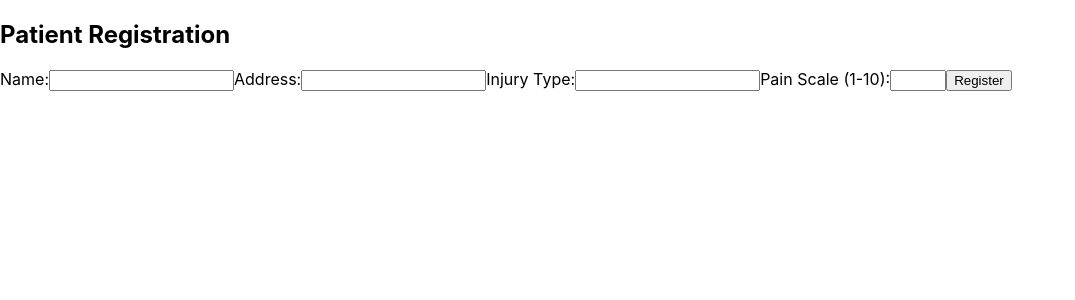
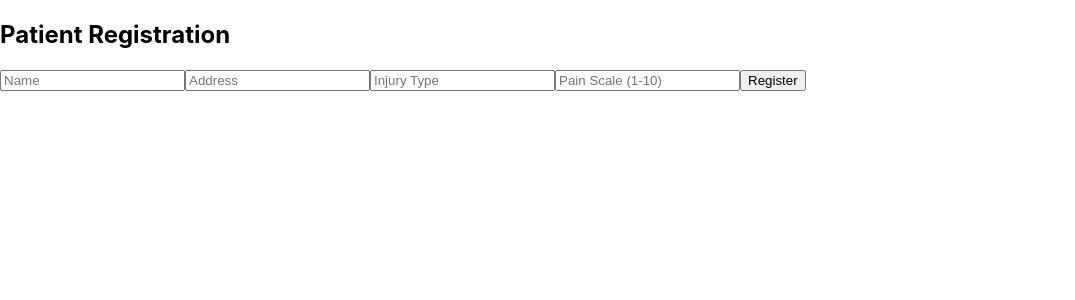
Before and after one commit to aidan-elliot/emergency_waitlist, a React (Create React App) app: page /register-patient in a window 1280 px wide. Shown: the top 300 px of the page, without its empty margins (0-1075 px from the left). Built offline with nearby package versions, Linux system fonts and the light colour scheme.

Commit message:
Chaged registration

```diff
--- a/package.json
+++ b/package.json
@@ -11,6 +11,7 @@
     "@testing-library/jest-dom": "^5.17.0",
     "@testing-library/react": "^13.4.0",
     "@testing-library/user-event": "^13.5.0",
+    "body-parser": "^1.20.2",
     "cors": "^2.8.5",
     "express": "^4.18.2",
     "lodash": "^4.17.21",
--- a/src/PatientRegistration.js
+++ b/src/PatientRegistration.js
@@ -1,5 +1,4 @@
 import React, { useState } from 'react';
-import './App.css';
 
 function PatientRegistration() {
   const [patientInfo, setPatientInfo] = useState({
@@ -8,7 +7,6 @@ function PatientRegistration() {
     injuryType: '',
     painScale: '',
   });
-  const [assignedCode, setAssignedCode] = useState(null);
   const [registrationStatus, setRegistrationStatus] = useState('');
 
   const handleChange = (e) => {
@@ -31,9 +29,8 @@ function PatientRegistration() {
       if (!response.ok) {
         throw new Error(`HTTP error! status: ${response.status}`);
       }
-      const data = await response.json();
-      setAssignedCode(data.loginCode);
-      setRegistrationStatus('Registration Successful. Your assigned code is displayed below.');
+      await response.json();
+      setRegistrationStatus('Registration Successful.');
     } catch (error) {
       console.error('There was a problem with the fetch operation:', error);
       setRegistrationStatus('Registration Failed. Please try again.');
@@ -44,26 +41,13 @@ function PatientRegistration() {
     <div className="patient-registration">
       <h2>Patient Registration</h2>
       <form onSubmit={handleSubmit}>
-        <label>
-          Name:
-          <input type="text" name="name" value={patientInfo.name} onChange={handleChange} required />
-        </label>
-        <label>
-          Address:
-          <input type="text" name="address" value={patientInfo.address} onChange={handleChange} required />
-        </label>
-        <label>
-          Injury Type:
-          <input type="text" name="injuryType" value={patientInfo.injuryType} onChange={handleChange} required />
-        </label>
-        <label>
-          Pain Scale (1-10):
-          <input type="number" name="painScale" min="1" max="10" value={patientInfo.painScale} onChange={handleChange} required />
-        </label>
+        <input type="text" name="name" placeholder="Name" value={patientInfo.name} onChange={handleChange} required />
+        <input type="text" name="address" placeholder="Address" value={patientInfo.address} onChange={handleChange} required />
+        <input type="text" name="injuryType" placeholder="Injury Type" value={patientInfo.injuryType} onChange={handleChange} required />
+        <input type="number" name="painScale" placeholder="Pain Scale (1-10)" value={patientInfo.painScale} onChange={handleChange} required />
         <button type="submit">Register</button>
       </form>
-      {assignedCode && <p>Your Assigned Code: {assignedCode}</p>}
-      <p>{registrationStatus}</p>
+      {registrationStatus && <p>{registrationStatus}</p>}
     </div>
   );
 }
```
Also changed, not shown: server.js (+20 -50 lines), 2 other files (tests, documents, lock files or other folders).
